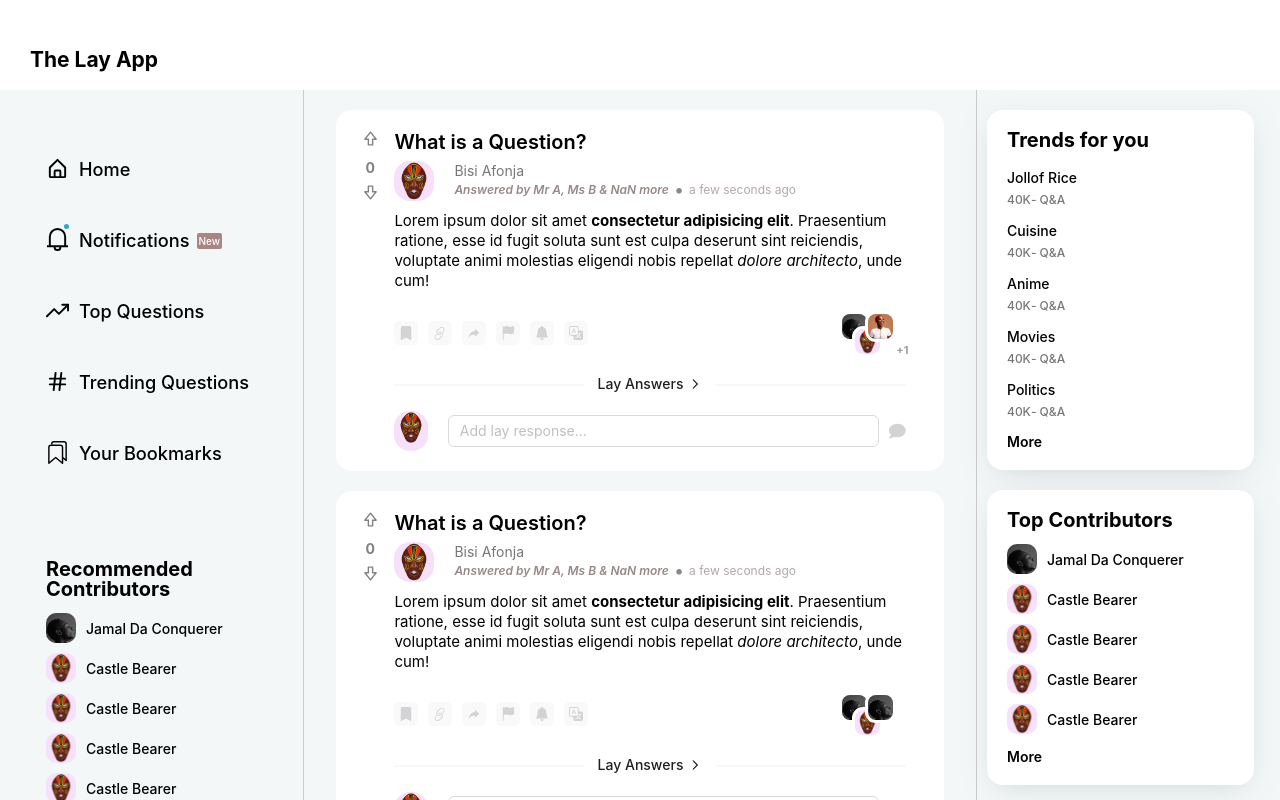
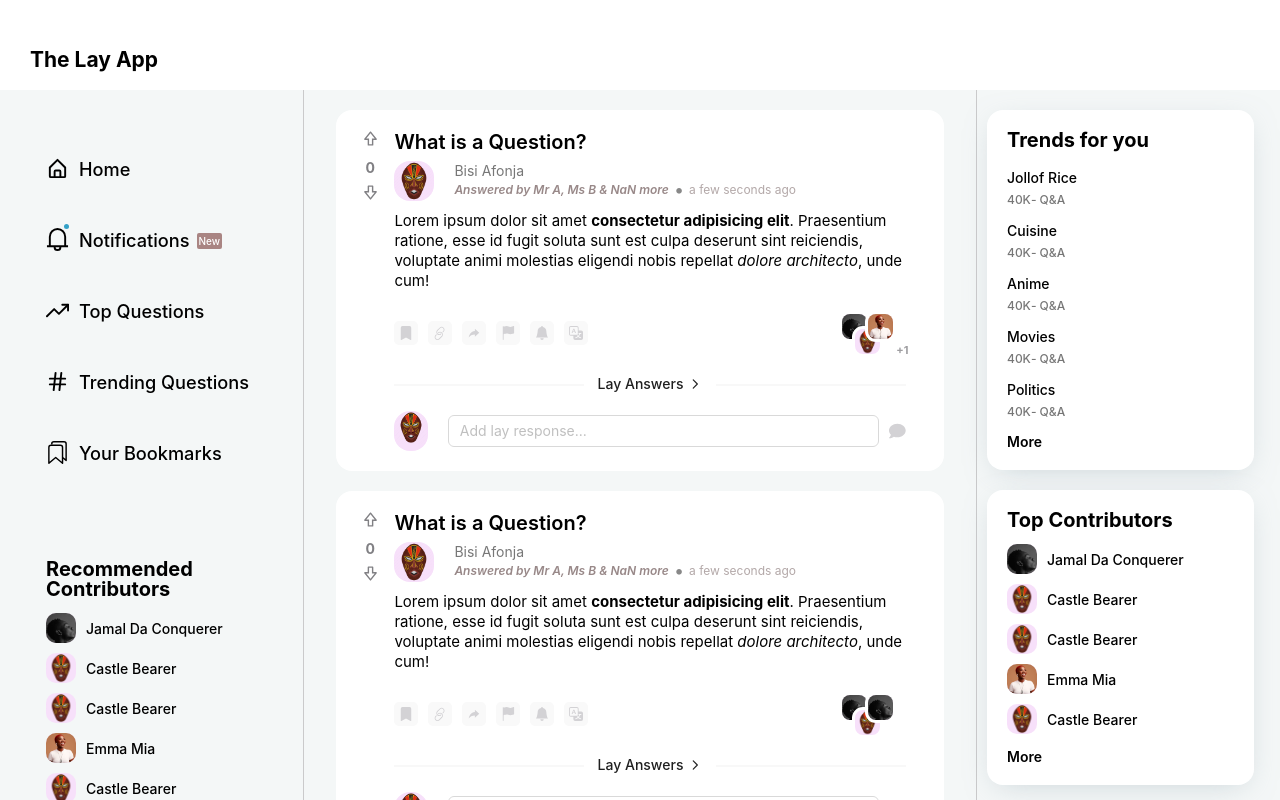
Before and after one commit to whoismuktar/lay-app, a React (Create React App) app: page / in a window 1280 px wide. Shown: the top 800 px of the page. Built offline with nearby package versions, Linux system fonts and the light colour scheme.

Commit message:
remove global a tag hover color

```diff
--- a/src/Assets/styles/index.scss
+++ b/src/Assets/styles/index.scss
@@ -16,6 +16,10 @@ body {
 a {
   color: inherit;
   text-decoration: none;
+
+  &:hover {
+    color: unset;
+  }
 }
 
 ul {
--- a/src/components/Feed.js
+++ b/src/components/Feed.js
@@ -13,6 +13,7 @@ import UserCard from "./UserCard";
 import UserCardGroup from "./UserCardGroup";
 import InputBox from "./InputBox";
 import ReplyThread from "./ReplyThread";
+import { Link } from "react-router-dom";
 
 function Feed({ feed, i, collapse }) {
   const answers = feed.answers;
@@ -36,7 +37,9 @@ function Feed({ feed, i, collapse }) {
       </div>
 
       <div className="feed__wrapper">
-        <div className="feed__title">{feed.title}</div>
+        <div className="feed__title">
+          <Link to="question/slug">{feed.title}</Link>
+        </div>
 
         <div className="feed__top">
           <div className="feed__asked_by_avatar">
--- a/src/components/UserList.js
+++ b/src/components/UserList.js
@@ -22,10 +22,11 @@ const users = [
     profileImage: null,
   },
   {
-    username: "princess",
-    firstName: "Castle",
-    lastName: "Bearer",
-    profileImage: null,
+    username: "emma",
+    firstName: "Emma",
+    lastName: "Mia",
+    profileImage: require("../Assets/images/avatar2.jpeg"),
+    bio: "A food enthusiast",
   },
   {
     username: "princess",
```
